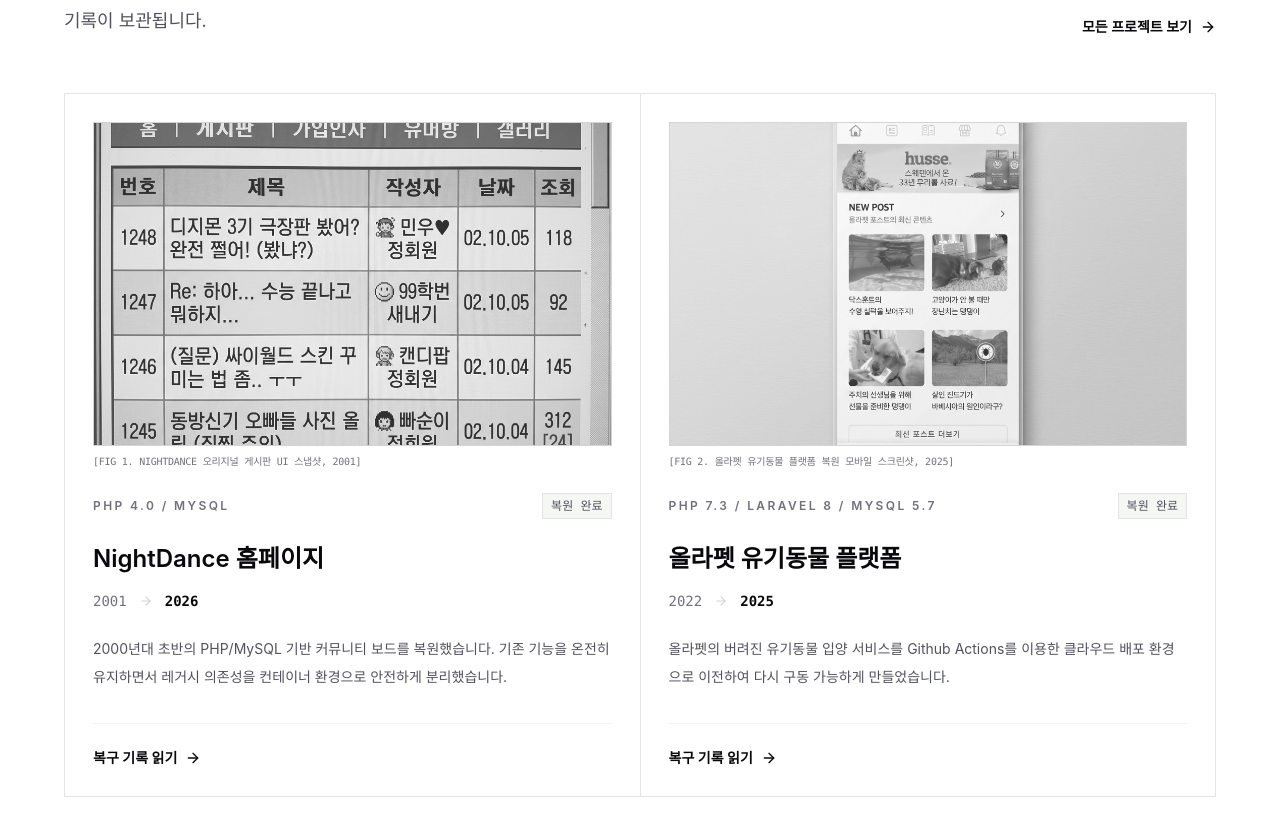
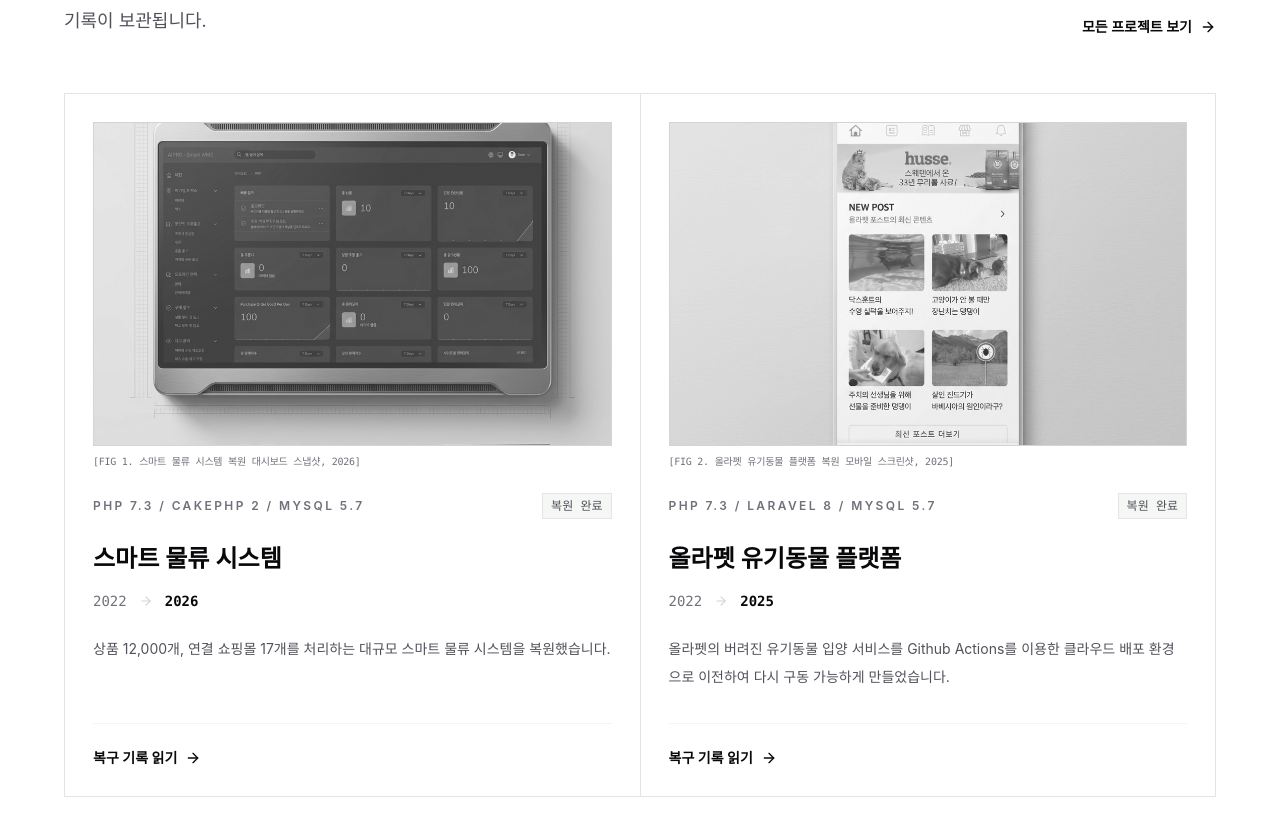
Before and after one commit to cable8mm/etern.co.kr, a React (Vite) app: page / in a window 1280 px wide. Shown: the part 1785-2620 px from the top of the page. Built offline with nearby package versions, Linux system fonts and the light colour scheme.

Commit message:
Apply aipro project

```diff
--- a/src/data/projects.js
+++ b/src/data/projects.js
@@ -1,12 +1,12 @@
 export const projects = [
   {
-    key: 'nightdance',
-    slug: 'nightdance',
-    originalYear: 2001,
+    key: 'aipro',
+    slug: 'aipro',
+    originalYear: 2022,
     revivalYear: 2026,
-    stack: 'PHP 4.0 / MySQL',
-    status: 'Running',
-    thumbnail: '/images/nightdance-thumb.png',
+    stack: 'PHP 7.3 / CakePHP 2 / MySQL 5.7',
+    status: 'Completed',
+    thumbnail: '/images/aipro-thumb.png',
   },
   {
     key: 'holapet',
--- a/src/locales/en.json
+++ b/src/locales/en.json
@@ -190,21 +190,25 @@
     "return": "Return to projects"
   },
   "project_data": {
-    "nightdance": {
-      "title": "NightDance Homepage",
+    "aipro": {
+      "title": "Smart Logistics WMS System",
       "status": "Revived",
-      "summary": "Restored an early 2000s PHP/MySQL community board. Successfully containerized and isolated legacy dependencies while maintaining full original functionality.",
-      "figCaption": "[Fig 1. NightDance Original Board UI Snapshot, 2001]",
+      "summary": "Restored a large-scale smart warehouse management logistics system processing 12,000 products and integrating 17 external shopping malls.",
+      "figCaption": "[Fig 1. Smart Logistics WMS System Revived Dashboard Snapshot, 2026]",
       "facts": [
-        { "label": "Original Stack", "value": "PHP 4.0 / MySQL 3" },
         {
-          "label": "Revived Stack",
-          "value": "PHP 8.2 (via compatibility layer) / SQLite"
-        }
+          "label": "Original Stack",
+          "value": "PHP 7.3 / CakePHP 2 / MySQL 5.7"
+        },
+        { "label": "Revived Stack", "value": "PHP 8.3 / Laravel 12 / MySQL 8" }
       ],
       "notes": [
-        "Legacy mysql_* functions were safely wrapped using a PDO proxy.",
-        "Directory structures were preserved exactly as they were in 2001."
+        "Cleaned up redundant fields and tables from the legacy database, and successfully migrated high-volume product catalogs and logistics ledger data.",
+        "Replaced the legacy CakePHP 2 and rigid scaffolding back-office with a fully modern admin panel powered by Laravel Nova, enhancing system maintainability and UI usability.",
+        "Upgraded core runtimes and engines from PHP 7.3 to PHP 8.3, CakePHP 2 to Laravel 12, and MySQL 5.7 to MySQL 8.0.",
+        "Structured robust initial database seeds and wrote comprehensive, automated end-to-end and unit tests to guarantee server integrity during launch and automated deployment.",
+        "Configured seamless continuous delivery integration using Laravel Cloud's auto-deployment system, building a scalable architecture ready for high-traffic spikes.",
+        "Leveraged xeed (https://github.com/cable8mm/xeed), an open-source database utility developed by the lead studio architect, to auto-generate models, seeders, factories, and migrations, vastly boosting development throughput."
       ]
     },
     "holapet": {
--- a/src/locales/ko.json
+++ b/src/locales/ko.json
@@ -189,18 +189,22 @@
     "return": "프로젝트 목록으로 돌아가기"
   },
   "project_data": {
-    "nightdance": {
-      "title": "NightDance 홈페이지",
+    "aipro": {
+      "title": "스마트 물류 시스템",
       "status": "복원 완료",
-      "summary": "2000년대 초반의 PHP/MySQL 기반 커뮤니티 보드를 복원했습니다. 기존 기능을 온전히 유지하면서 레거시 의존성을 컨테이너 환경으로 안전하게 분리했습니다.",
-      "figCaption": "[Fig 1. NightDance 오리지널 게시판 UI 스냅샷, 2001]",
+      "summary": "상품 12,000개, 연결 쇼핑몰 17개를 처리하는 대규모 스마트 물류 시스템을 복원했습니다.",
+      "figCaption": "[Fig 1. 스마트 물류 시스템 복원 대시보드 스냅샷, 2026]",
       "facts": [
-        { "label": "과거 스택", "value": "PHP 4.0 / MySQL 3" },
-        { "label": "복원 스택", "value": "PHP 8.2 (호환성 레이어) / SQLite" }
+        { "label": "과거 스택", "value": "PHP 7.3 / CakePHP 2 / MySQL 5.7" },
+        { "label": "복원 스택", "value": "PHP 8.3 / Laravel 12 / MySQL 8" }
       ],
       "notes": [
-        "기존 mysql_* 함수들을 PDO 프록시를 통해 안전하게 래핑했습니다.",
-        "2001년 당시의 디렉토리 구조를 변경 없이 그대로 보존했습니다."
+        "과거 사이트에서 사용하지 않는 필드와 테이블을 제거하고 대량의 상품 데이터를 효율적으로 정제하여 안정적으로 마이그레이션했습니다.",
+        "기존 CakePHP 2 + 스케폴딩 구조에서 Laravel Nova를 활용한 백오피스 어드민 시스템으로 새롭게 교체하여 유지보수성을 극대화하고 백엔드 UI를 현대화했습니다.",
+        "PHP 7.3에서 PHP 8.3, CakePHP 2에서 Laravel 12, MySQL 5.7에서 MySQL 8.0으로 전체 핵심 프레임워크와 런타임 버전을 업그레이드했습니다.",
+        "초기 데이터 시드를 구축하고 모든 핵심 화면의 자동화 테스트 코드를 작성하여 무결성을 안정적으로 보장했습니다.",
+        "Laravel Cloud의 지능형 자동 배포 엔진을 연동하여 향후 트래픽 증가 및 대용량 데이터 유입 시에도 스케일업이 가능한 유연한 클라우드 인프라를 마련했습니다.",
+        "오픈소스 데이터베이스 툴인 xeed(https://github.com/cable8mm/xeed)를 자체 개발 및 응용하여 테이블 구조별 모델, 시드, 팩토리, 마이그레이션 파일을 자동 설계해 엔지니어링 리소스를 절감했습니다."
       ]
     },
     "holapet": {
```
Also changed, not shown: public/images/aipro-thumb.png (added), public/images/nightdance-thumb.png (deleted).
